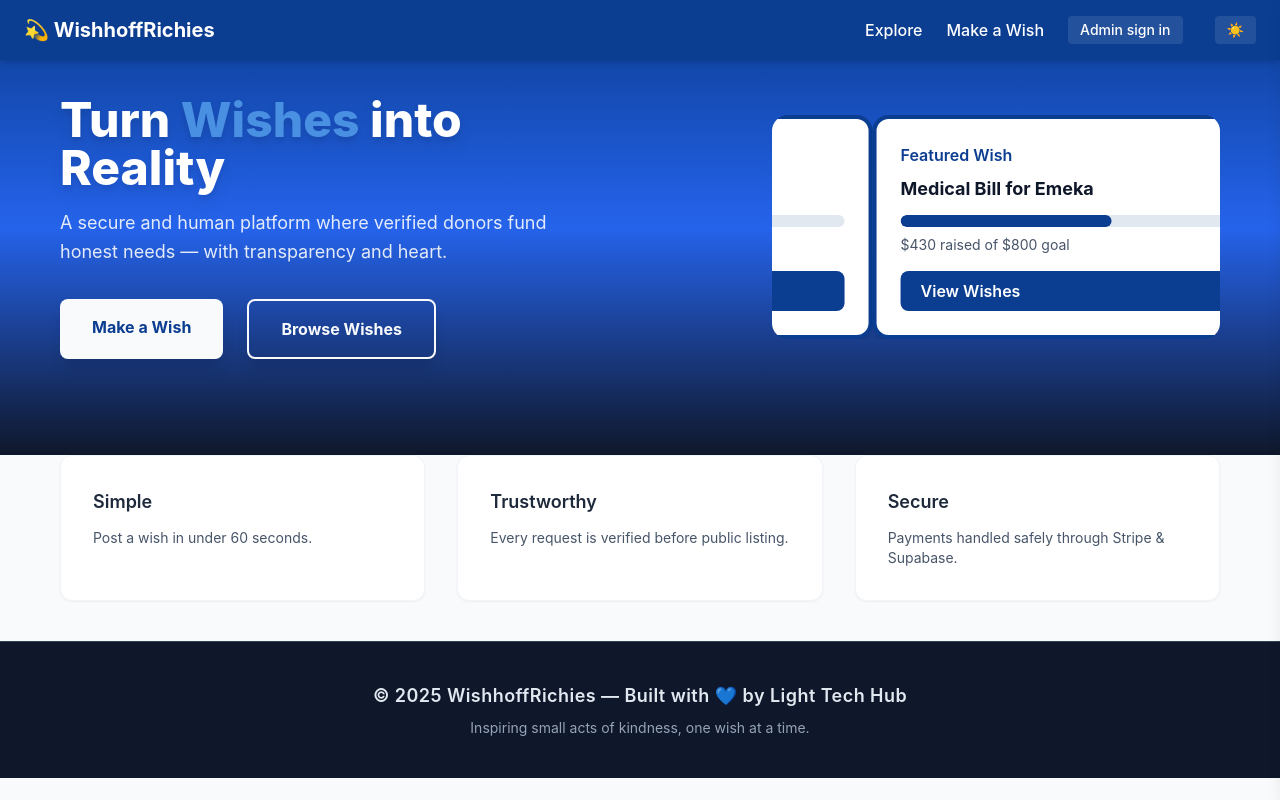
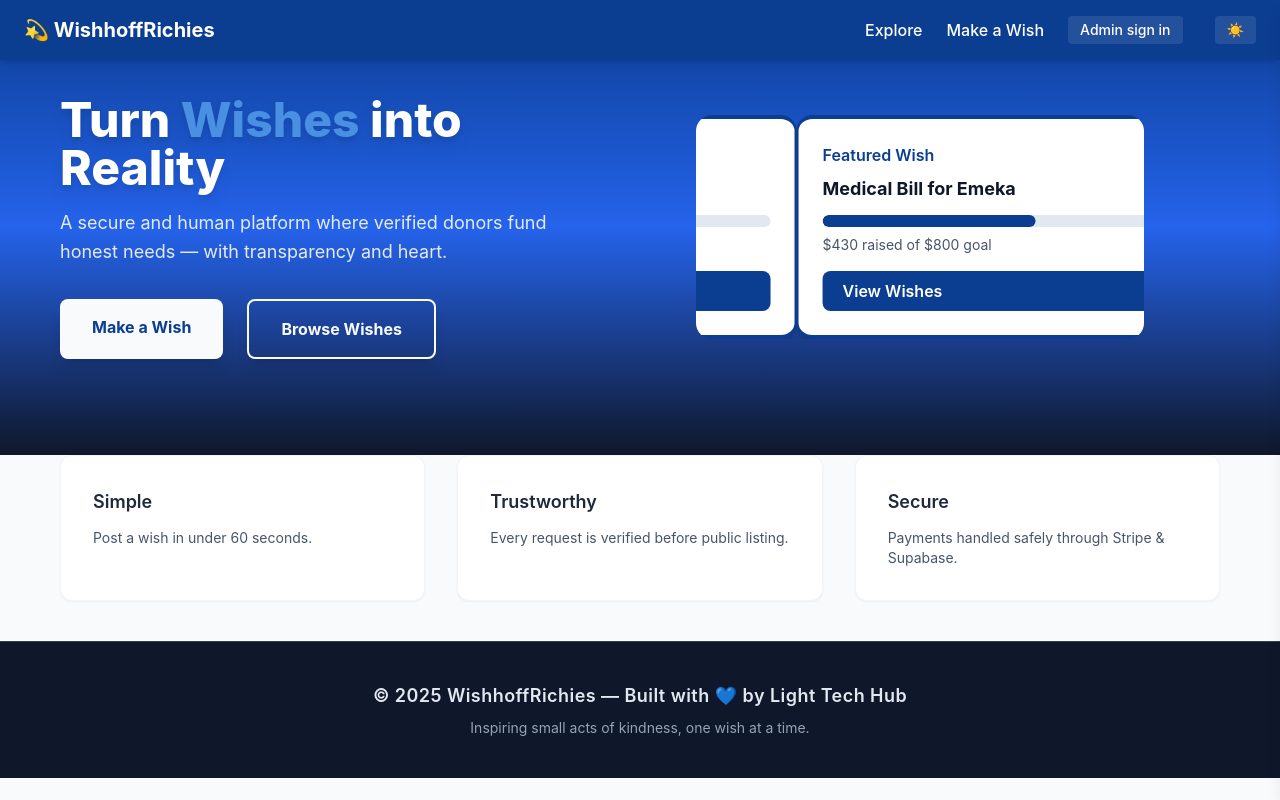
Before and after one commit to Lightcomputerstechnology/WishhoffRichies, a Next.js app: page / in a window 1280 px wide. Built offline with nearby package versions, Linux system fonts and the light colour scheme; no server answers.

Commit message:
Update HeroSection.js

```diff
--- a/components/HeroSection.js
+++ b/components/HeroSection.js
@@ -46,6 +46,7 @@ export default function HeroSection() {
             with transparency and heart.
           </p>
 
+          {/* Buttons side by side and centered */}
           <div className="flex flex-wrap gap-6 justify-center md:justify-start">
             <Link
               href="/wish/new"
@@ -64,7 +65,7 @@ export default function HeroSection() {
 
         {/* RIGHT SIDE — Featured Wish Card Carousel */}
         <div
-          className="flex-1 max-w-md relative overflow-hidden rounded-2xl"
+          className="flex-1 max-w-md relative overflow-hidden rounded-2xl mx-auto"
           onMouseEnter={() => setPaused(true)}
           onMouseLeave={() => setPaused(false)}
         >
@@ -75,7 +76,7 @@ export default function HeroSection() {
             {featuredWishes.map((wish, idx) => (
               <div
                 key={idx}
-                className="min-w-full bg-white dark:bg-slate-800 p-6 border-4 border-primary rounded-2xl shadow-md flex flex-col justify-between"
+                className="min-w-full bg-white dark:bg-slate-800 p-6 border-y-4 border-x-2 border-primary rounded-2xl shadow-md flex flex-col justify-between"
               >
                 <h4 className="text-primary font-semibold mb-2">Featured Wish</h4>
                 <h3 className="text-lg font-bold text-dark dark:text-light">{wish.title}</h3>
```
